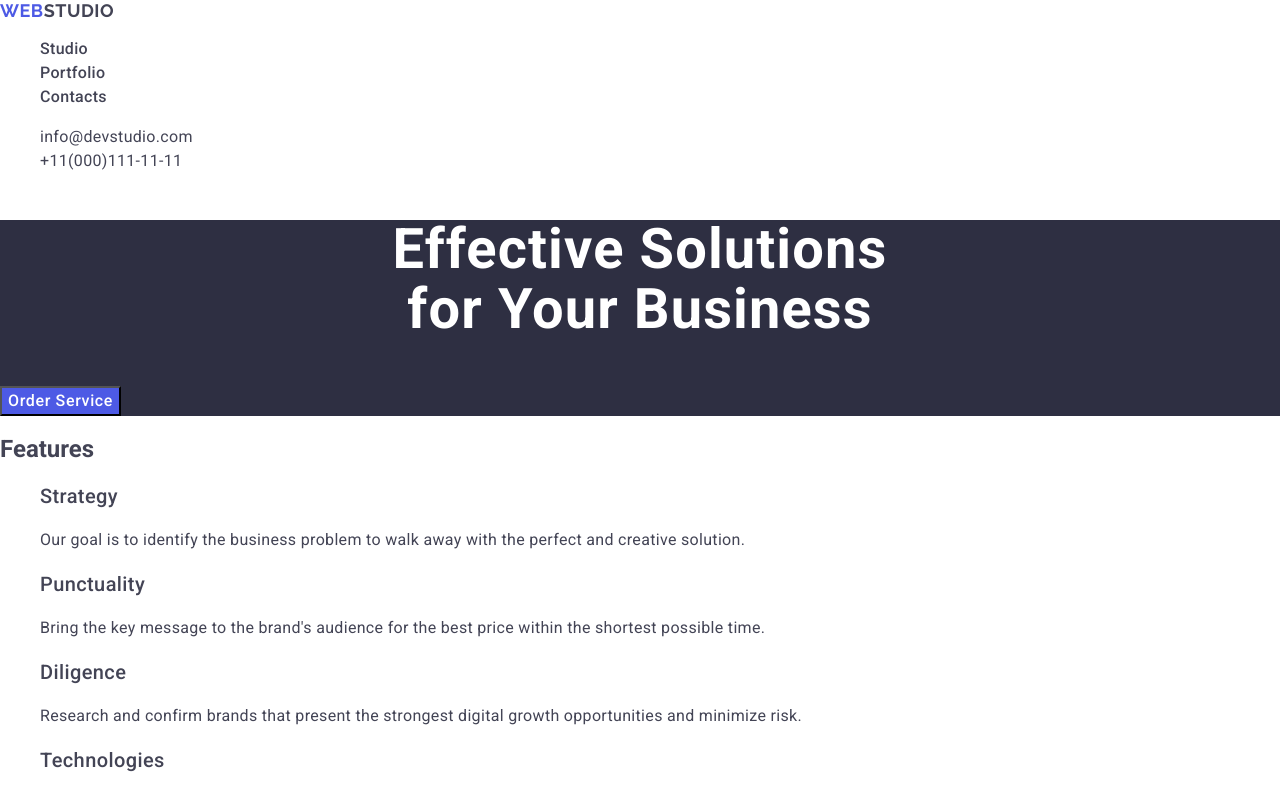
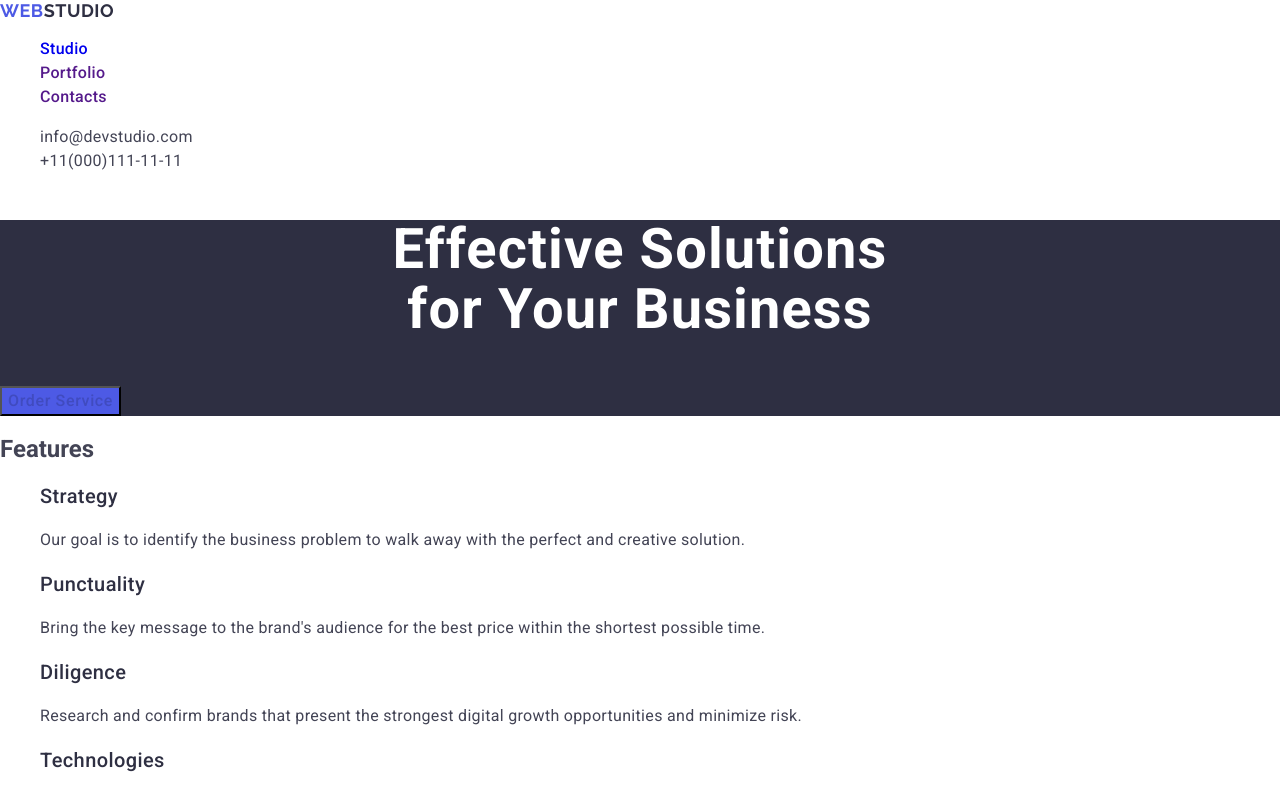
Before and after one commit to Sever3/goit-markup-hw-02, a plain HTML site: page index.html in a window 1280 px wide. Both pictures are taken after a click on the button "Order Service". Shown: the top 789 px of the page. Drawn offline with nearby package versions, Linux system fonts and the light colour scheme.

Commit message:
Vypravlennia1
Перше виправлення після перевірки

```diff
--- a/css/styles.css
+++ b/css/styles.css
@@ -19,8 +19,8 @@ ul {
 .header-navigation {}
 
 .header-logo {
-    color: #434455;
-    font-family: Raleway;
+    color: #4d5ae5;
+    font-family: "Raleway", sans-serif;
     font-size: 18px;
     font-weight: 700;
     line-height: 1.17;
@@ -28,8 +28,8 @@ ul {
     text-transform: uppercase;
 }
 
-.accent {
-    color: #4D5AE5;
+.header-logo span {
+    color: #2E2F42;
 }
 
 .header-menu {}
@@ -37,7 +37,7 @@ ul {
 .header-menu-item {}
 
 .header-menu-link {
-    color: #434455;
+    color: ##2e2f42;
     font-size: 16px;
     font-weight: 500;
     line-height: 1.5;
@@ -45,9 +45,8 @@ ul {
 }
 
 .header-menu-link:hover,
-.header-menu-link:focus,
-.header-menu-link:active {
-
+.header-menu-link:focus {
+    color:#404bbf;
 }
 
 .header-address {
@@ -65,6 +64,11 @@ ul {
     font-style: normal;
     line-height: 1.5; /* 150% */
     letter-spacing: 0.02em;
+}
+
+.header-address-link:hover,
+.header-address-link:focus {
+    color: #404bbf;
 }
 
 /* ---------------- END HEADER ----------------- */
@@ -93,8 +97,13 @@ ul {
     font-weight: 500;
     line-height: 1.5;
     letter-spacing: 0.04em;
+    cursor: pointer;
 }
 
+.hero-buy-btn:hover,
+.hero-buy-btn:focus {
+    color: #404BBF;
+}
 /*------------------- END SECTION HERO ------------------ */
 
 /*------------------  SECTION FEATURES--------------------*/
@@ -111,6 +120,7 @@ ul {
 .features-subtitle {
     /* Header 3 */
     font-size: 20px;
+    color:#2e2f42;
     font-weight: 500;
     line-height: 1.2;
     letter-spacing: 0.02em;
@@ -128,6 +138,7 @@ ul {
 /*------------------- SECTION OUR TEAM -------------------*/
 
 .team {
+    background-color: #F4F4FD;
 }
 .team-title {
     color: #2E2F42;
@@ -142,6 +153,7 @@ ul {
 .team-list {
 }
 .team-item {
+    background-color: #FFFFFF;
 }
 .team-img {
 }
@@ -207,15 +219,20 @@ ul {
 /*------------------------ FOOTER ------------------------*/
 
 .footer {
+    background-color:#2e2f42;
 }
 .footer-logo {
-    color: #F4F4FD;
-    font-family: Raleway;
+    color: #4d5ae5;
+    font-family: "Raleway", sans-serif;
     font-size: 18px;
     font-weight: 700;
     line-height: 1.17;
     letter-spacing: 0.03em;
     text-transform: uppercase;
+}
+
+.footer-logo span {
+    .footer-logo: #f4f4fd;
 }
 
 .footer-text {
--- a/index.html
+++ b/index.html
@@ -22,16 +22,16 @@
         <!-- HEADER -->
         <header class="header">
             <nav class="header-navigation">
-                <a class="header-logo" href="./index.html"><span class="accent">WEB</span>STUDIO</a>
+                <a class="header-logo" href="./index.html">WEB<span>STUDIO</span></a>
                 <ul class="header-menu">
                     <li class="header-menu-item">
-                        <a class="header-menu-link" href="./studio.html">Studio</a>
+                        <a class="header-menu-link" href="./index.html">Studio</a>
                     </li>
                     <li class="header-menu-item">
-                        <a class="header-menu-link" href="./portfolio.html">Portfolio</a>
+                        <a class="header-menu-link" href="">Portfolio</a>
                     </li>
                     <li class="header-menu-item">
-                        <a class="header-menu-link" href="./contacts.html">Contacts</a>
+                        <a class="header-menu-link" href="">Contacts</a>
                     </li>
                 </ul>
             </nav>
@@ -202,7 +202,7 @@
         </main>
         <footer class="footer">
             <!-- logo -->
-            <a class="footer-logo" href="./index.html"><span class="accent">WEB</span>STUDIO</a>
+            <a class="footer-logo" href="./index.html">WEB<span>STUDIO</span></a>
             <p class="footer-text">
                 Increase the flow of customers and sales for your business with digital marketing & growth solutions.
             </p>
```
